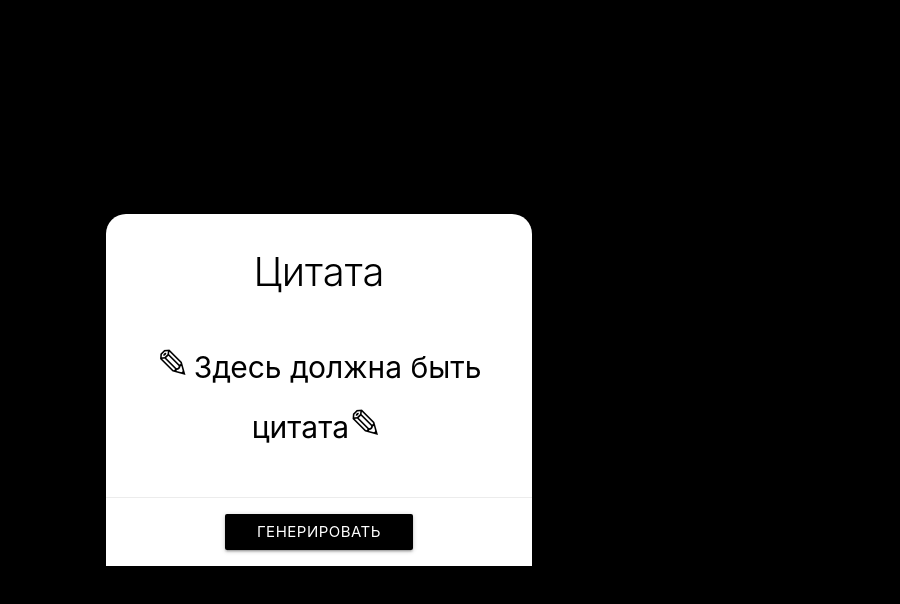
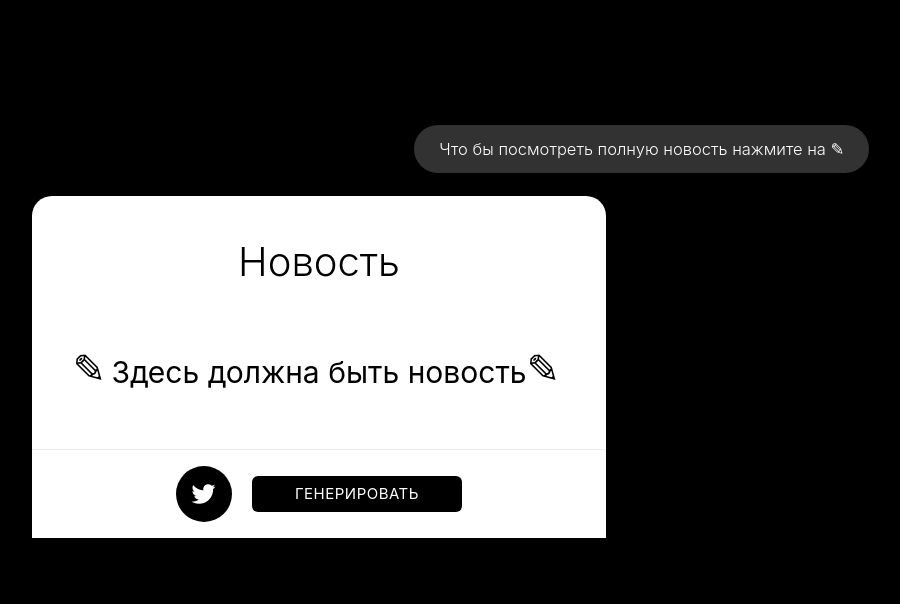
Before and after one commit to MBfilipp/QuotesApp, a React (Create React App) app in the folder quotes/: page / in a window 1280 px wide. Shown: the top 604 px of the page, without its empty margins (321-1221 px from the left). Built offline with nearby package versions, Linux system fonts and the light colour scheme.

Commit message:
Fix little bugs (Title) || Add new font for favicon(twitter)

```diff
--- a/quotes/public/index.html
+++ b/quotes/public/index.html
@@ -11,6 +11,7 @@
     />
     <link rel="apple-touch-icon" href="%PUBLIC_URL%/logo192.png" />
     <link rel="manifest" href="%PUBLIC_URL%/manifest.json" />
+    <script src="https://kit.fontawesome.com/95ed940c2e.js" crossorigin="anonymous"></script>
     <title>React App</title>
   </head>
   <body>
--- a/quotes/src/App.js
+++ b/quotes/src/App.js
@@ -1,15 +1,26 @@
 import React, { useState, useRef } from 'react';
 import 'materialize-css';
+import M from "materialize-css";
 import Modal from "./Components/Modal";
 import { randomColor } from './randomColor';
 import { sliceText } from './sliceText';
 
+setTimeout(() => {
+    M.toast({
+      html: '<span>Что бы посмотреть полную новость нажмите на &#9998;</span>',
+      displayLength: 1000000,
+      classes: 'rounded'
+    })
+  }, 5000)
+
 function App() {
   const pText = useRef(null);
   const button = useRef(null);
-  const [quotes, setQuotes] = useState("Здесь должна быть цитата");
+  const [quotes, setQuotes] = useState("Здесь должна быть новость");
   const [color, setColor] = useState("#000");
-  const [fullText, setFullText] = useState("Здесь должна быть цитата");
+  const [fullText, setFullText] = useState("Здесь должна быть новость");
+
+
 
   const generateQuotes = async (event) => {
     event.preventDefault();
@@ -21,7 +32,7 @@ function App() {
     }, 1000)
     try {
 
-      const data = await fetch("https://fish-text.ru/get?format=json&number=5&type=sentence",
+      const data = await fetch("https://fish-text.ru/get?format=json&number=4&type=sentence",
         {
           method: "GET",
         }
@@ -45,17 +56,21 @@ function App() {
       <div className="container">
         <style>{`body { background-color: ${color};`}</style>
         <div className="row center">
-          <div className="col s10 m6 offset-m3 offset-s1" style={{ marginTop: 23 + "%", transition: 4 + "s" }}>
+          <div className="col s12 m10 l8 xl8 offset-m1 offset-s1 offset-l2 offset-xl2">
             <div className="card lighten-5">
               <div className="card-content white-text">
-                <span className="card-title" style={{ color }}>Цитата</span>
+                <span className="card-title" style={{ color }}>Новость</span>
                 <p ref={pText} className="quotes-p" style={{ color }}>
-                  <span className="mini-icon">&#9998;</span>
+                  <span className="mini-icon modal-trigger waves-light" data-target="modal1">&#9998;</span>
                     {quotes}
-                  <span className="mini-icon modal-trigger" data-target="modal1">&#9998;</span></p>
+                  <span className="mini-icon modal-trigger next waves-light" data-target="modal1">&#9998;</span>
+                </p>
               </div>
               <div className="card-action">
-                <a ref={button} onClick={generateQuotes} className="waves-effect btn btn-size" style={{ backgroundColor: color }}>Генерировать</a>
+                <a class="btn-floating btn-large waves-effect waves-light red favicon" target="_blank" href={`https://twitter.com/intent/tweet?text=${encodeURIComponent(fullText)}`}>
+                  <i style={{ backgroundColor: color }} class="fab fa-twitter"></i>
+                </a>
+                <a href="/#" ref={button} onClick={generateQuotes} className="waves-effect btn btn-size" style={{ backgroundColor: color }}>Генерировать</a>
               </div>
               <Modal color={color} text={fullText}></Modal>
             </div>
--- a/quotes/src/Components/Modal.jsx
+++ b/quotes/src/Components/Modal.jsx
@@ -20,11 +20,11 @@ class Modal extends Component {
       <div>
         <div ref={Modal => this.Modal = Modal} id="modal1" className="modal">
           <div className="modal-content">
-            <h4 className="modal-title" style={{ color: this.props.color }}>Цитата</h4>
+            <h4 className="modal-title" style={{ color: this.props.color }}>Новость</h4>
             <p className="modal-p" style={{ color: this.props.color }}>{this.props.text}</p>
           </div>
           <div className="modal-footer">
-            <a style={{ color: this.props.color }} className="modal-close waves-effect waves-red btn-flat">
+            <a href="/#" style={{ color: this.props.color }} className="modal-close waves-effect waves-red btn-flat">
               Закрыть
             </a>
           </div>
--- a/quotes/src/index.css
+++ b/quotes/src/index.css
@@ -32,7 +32,7 @@ body {
 }
 
 .btn-size {
-  width: 50% !important;
+  width: 40% !important;
   font-size: 15px !important;
   transition: 1s !important;
 }
@@ -45,6 +45,7 @@ body {
 .mini-icon {
   font-size: 40px;
   margin-right: 1%;
+  cursor: pointer;
 }
 
 .opacity {
@@ -63,3 +64,28 @@ body {
   font-size: 40px !important;
   margin: 3% 0 5% 0 !important;
 }
+
+.card-action > a.btn {
+  box-shadow: none;
+  border-radius: 6px;
+}
+
+.container > .row > .col {
+  margin-top: 21%;
+  transition: 4s;
+}
+
+.favicon {
+  margin-right: 20px !important;
+  box-shadow: none;
+  transition: 3s;
+}
+
+.favicon > i {
+  transition: 2s;
+}
+
+.toast > button {
+  margin-left: 5px !important;
+  font-size: 25px;
+}
```
Also changed, not shown: quotes/public/manifest.json.
